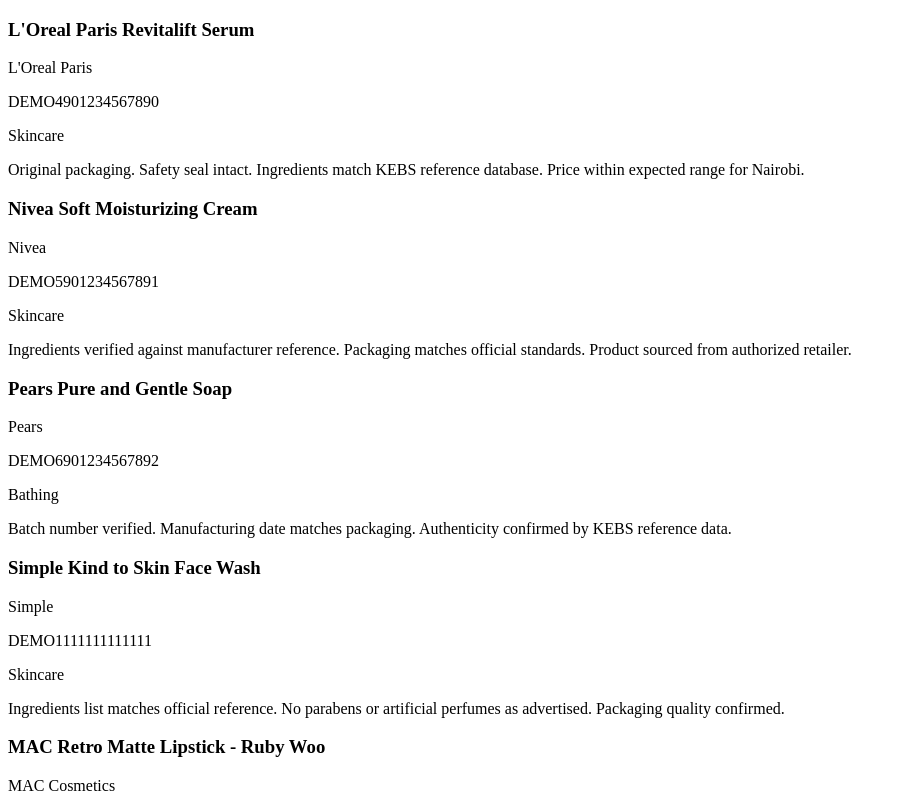
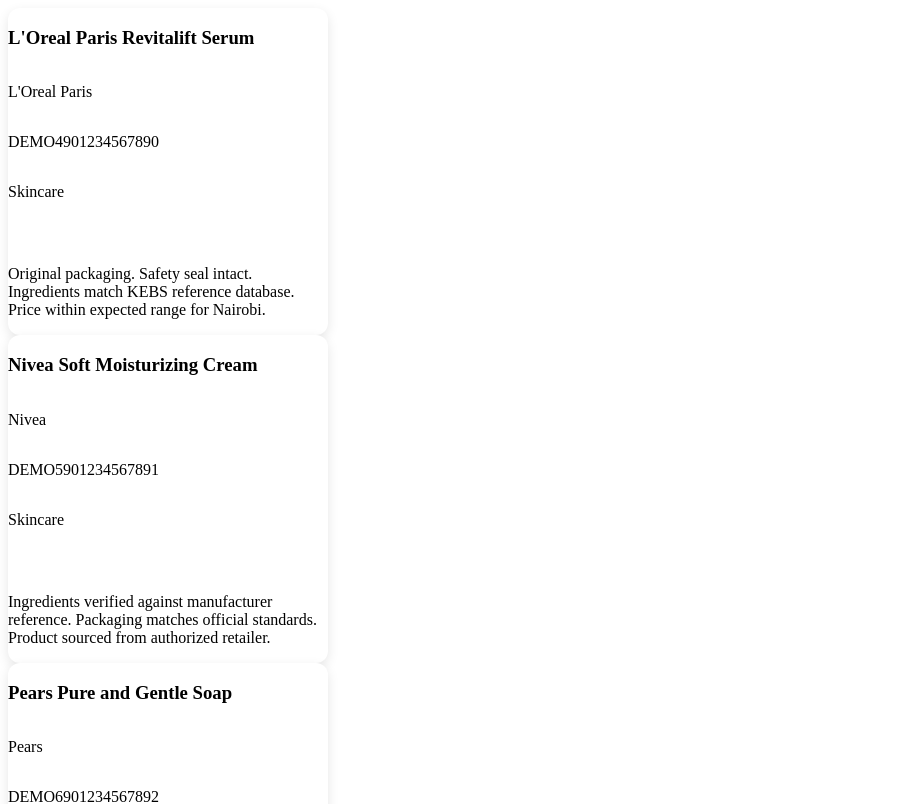
Before and after one commit to phiona-dev/mrembo-hakiki, a React app in the folder frontend/: page /demo in a window 1280 px wide. Shown: the top 804 px of the page, without its empty margins (0-906 px from the left). Built offline with nearby package versions, Linux system fonts and the light colour scheme; no server answers; the HTML template or start-up script is replaced by a standard one.

Commit message:
card component

```diff
--- /dev/null
+++ b/frontend/src/components/Card.css
@@ -0,0 +1,16 @@
+.cardContainer {
+    display: flex;
+    flex-direction: column;
+    width: 100%;
+    max-width: 320px;
+    background-color: #ffffff;
+    border-radius: 12px;
+    box-shadow: 0 4px 12px rgba(0,0,0,0.1);
+    overflow: hidden;
+    transition: transform 0.2s ease, box-shadow 0.2s ease
+}
+
+.cardContainer:hover {
+    transform: translateY(-4px);
+    box-shadow: 0 8px 24px rgba(0, 0, 0, 0.15);
+}
--- /dev/null
+++ b/frontend/src/components/Card.jsx
@@ -0,0 +1,16 @@
+import "./Card.css"
+
+const Card = ({ id,name,brand,barcode,category,is_counterfeit,notes, onClick }) => {
+  return (
+    <div className="cardContainer" key={id} onClick={onClick}>
+          <h3 className="cardName">{name}</h3>
+          <p className="cardBrand">{brand}</p>
+          <p className="cardBarcode">{barcode}</p>
+          <p className="cardCategory">{category}</p>
+          <p className="cardTF">{is_counterfeit}</p>
+          <p className="cardNotes">{notes}</p>
+        </div>
+  )
+}
+
+export default Card
--- a/frontend/src/pages/demoPage.jsx
+++ b/frontend/src/pages/demoPage.jsx
@@ -1,21 +1,32 @@
 import demoData from "../data/demoProducts.json";
-const demoPage = () => {
+import Card from "../components/Card";
+import { useNavigate } from "react-router-dom";
+
+const DemoPage = () => {
+  const navigate = useNavigate();
 
   const demoProducts = demoData.products;
+
+  const handleCardClick = (product) => {
+    navigate("/result/${barcode}", { state: { product } });
+  }
+
   return (
     <div>
       {demoProducts.map(product => (
-        <div key={product.id}>
-          <h3>{product.name}</h3>
-          <p>{product.brand}</p>
-          <p>{product.barcode}</p>
-          <p>{product.category}</p>
-          <p>{product.is_counterfeit}</p>
-          <p>{product.notes}</p>
-        </div>
+        <Card
+        key={product.id}
+        name={product.name}
+        brand={product.brand}
+        barcode={product.barcode}
+        category={product.category}
+        is_counterfeit={product.is_counterfeit}
+        notes={product.notes}
+        onClick={() => handleCardClick(product)}
+        />
       ))}
     </div>
   )
 }
 
-export default demoPage
+export default DemoPage
```
